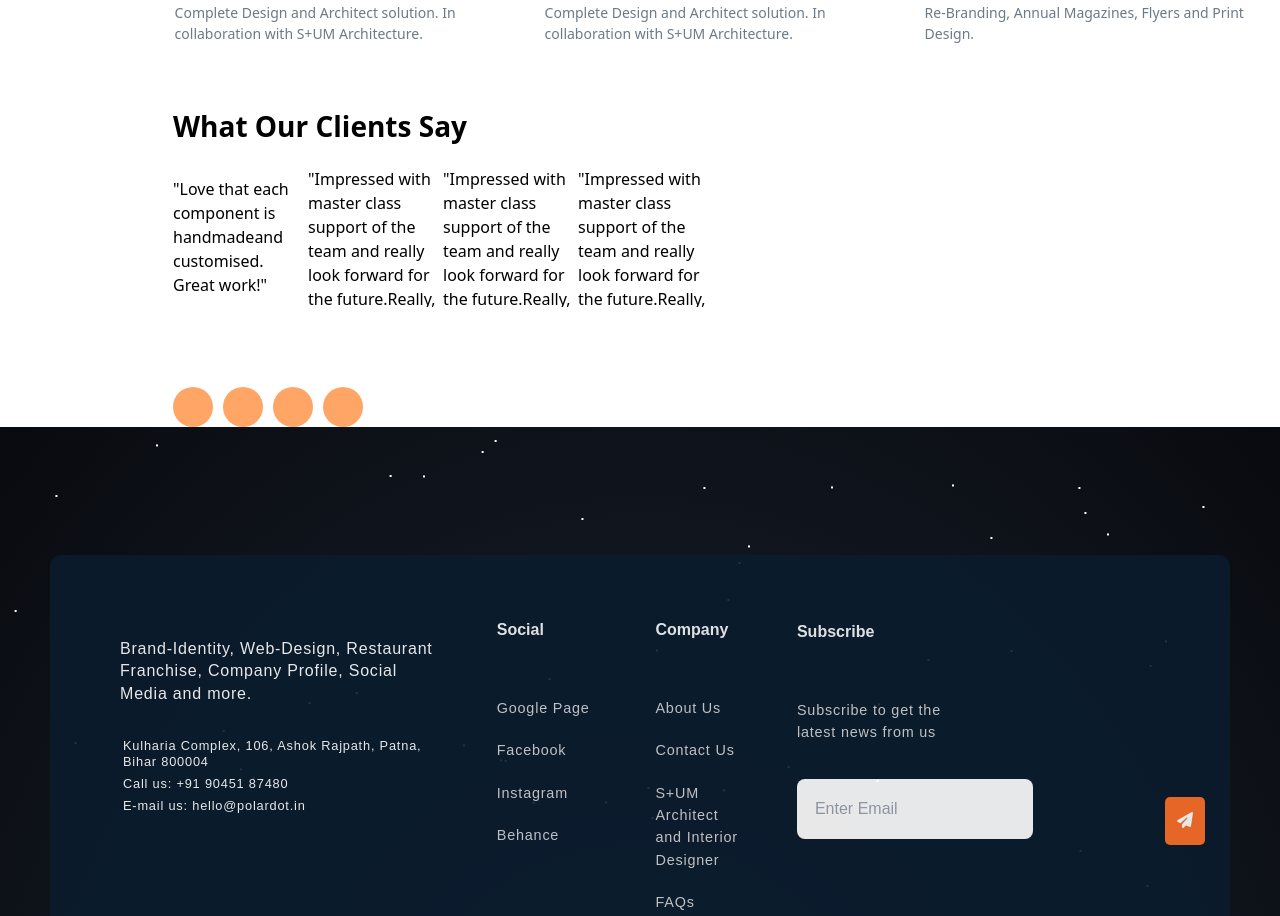
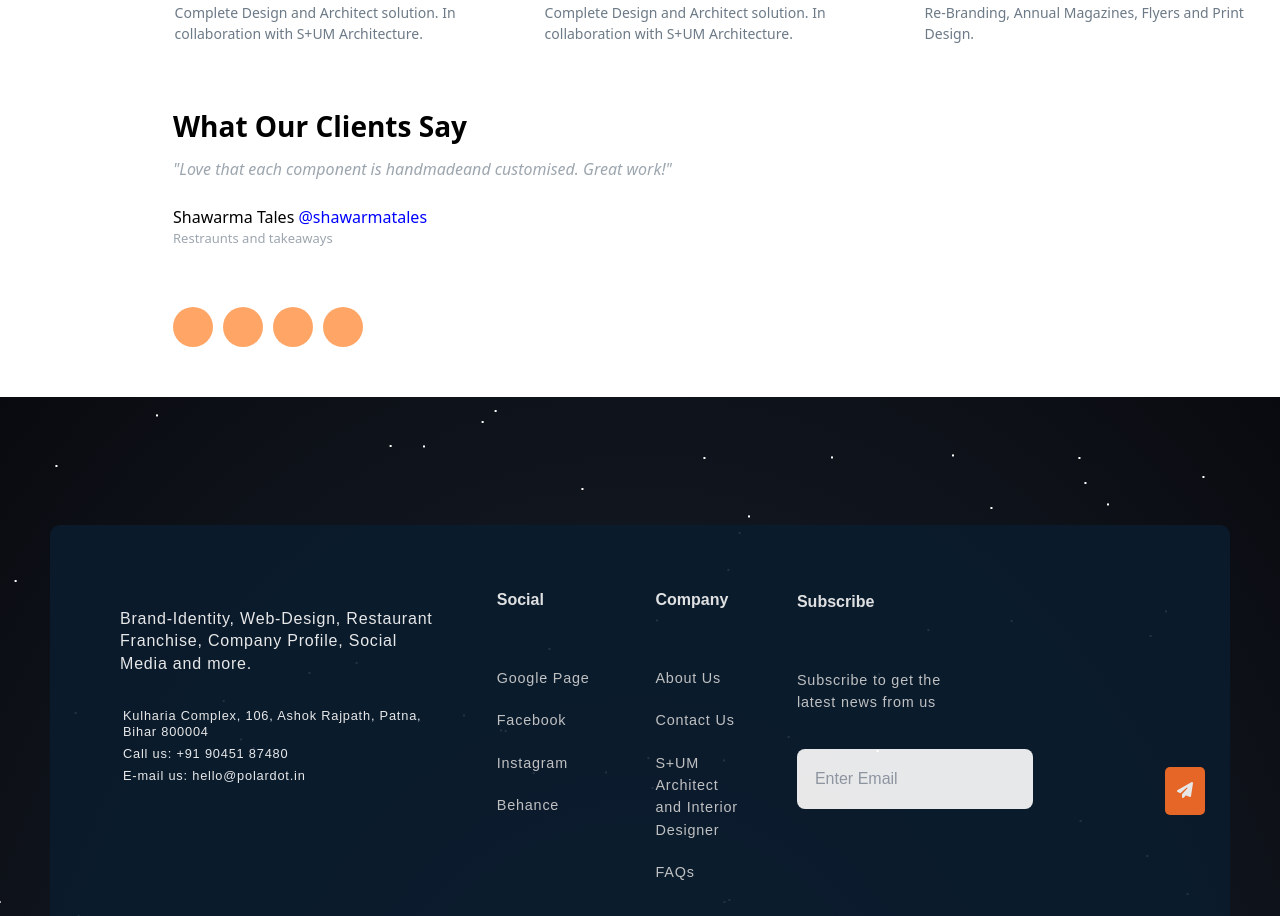
Before and after one commit to Kashyap-Rishi/Polardotclone, a React (Create React App) app in the folder my-app/: page / in a window 1280 px wide. Shown: the part 3820-4736 px from the top of the page. Built offline with nearby package versions, Linux system fonts and the light colour scheme.

Commit message:
styledcrousel

```diff
--- a/my-app/src/components/review/Review.jsx
+++ b/my-app/src/components/review/Review.jsx
@@ -2,6 +2,36 @@ import React from "react";
 import "./review.scss";
 
 const Review = () => {
+
+    function animation1(){
+        document.getElementById('cir1').className='c1'
+        document.getElementById('cir2').className='circle2'
+        document.getElementById('cir3').className='circle3'
+        document.getElementById('cir4').className='circle4'
+
+    }
+
+    function animation2(){
+        document.getElementById('cir1').className='circle1'
+        document.getElementById('cir2').className='c2'
+        document.getElementById('cir3').className='circle3'
+        document.getElementById('cir4').className='circle4'
+
+    }
+    function animation3(){
+        document.getElementById('cir1').className='circle1'
+        document.getElementById('cir2').className='circle2'
+        document.getElementById('cir3').className='c3'
+        document.getElementById('cir4').className='circle4'
+
+    }
+    function animation4(){
+        document.getElementById('cir1').className='circle1'
+        document.getElementById('cir2').className='circle2'
+        document.getElementById('cir3').className='circle3'
+        document.getElementById('cir4').className='c4'
+
+    }
     return (
         <div className="reviewSection">
             <div className="reviewHead">
@@ -9,58 +39,21 @@ const Review = () => {
             </div>
             <div className="carousel">
                 <div className="firstrev">
-                    "Love that each component is handmadeand customised. Great work!"
+                    <div className="reviewone"><i>"Love that each component is handmadeand customised. Great work!"</i></div>
                     <br>
                     </br>
-                    <br>
-                    </br>
-                    <font>Shawarma Tales <a href="">@shawarmatales</a></font>
-                </div>
-                <div className="secondrev">
-
-                    "Impressed with master class support of the team and
-                    really look forward for the future.Really, really
-                    well made! Love that each component is handmade and
-                    customised. Great Work!"
-
-                    <br>
-                    </br>
-                    <br>
-                    </br>
-                    <font>Tommy Reaves <a href="">@shawarmatales</a></font>
-                </div>
-                <div className="thirdrev">
-                    "Impressed with master class support of the team and
-                    really look forward for the future.Really, really
-                    well made! Love that each component is handmade and
-                    customised. Great Work!"
-
-                    <br>
-                    </br>
-                    <br>
-                    </br>
-                    <font>Tommy Reaves <a href="">@shawarmatales</a></font>
-                </div>
-                <div className="forthtrev">
-                    "Impressed with master class support of the team and
-                    really look forward for the future.Really, really
-                    well made! Love that each component is handmade and
-                    customised. Great Work!"
-
-                    <br>
-                    </br>
-                    <br>
-                    </br>
-                    <font>Tommy Reaves <a href="">@shawarmatales</a></font>
+                    <font size="16px" className="reviewer">Shawarma Tales <a href="" className="link">@shawarmatales</a></font>
+                    <div className="subtext">Restraunts and takeaways</div>
                 </div>
 
-            </div>
-            <div className="fourcircles">
-                    <div className="c1"><img src="images/02.png"></img></div>
-                    <div className="c2"><img src="images/02.png"></img></div>
-                    <div className="c3"><img src="images/02.png"></img></div>
-                    <div className="c4"><img src="images/02.png"></img></div>
+        </div>
+        <div className="fourcircles">
+                    <div className="circle1" id="cir1"><img src="images/02.png" onClick={animation1} ></img></div>
+                    <div className="circle2" id="cir2"><img src="images/02.png" onClick={animation2}></img></div>
+                    <div className="circle3" id="cir3"><img src="images/02.png" onClick={animation3}></img></div>
+                    <div className="circle4" id="cir4"><img src="images/02.png" onClick={animation4}></img></div>
                 </div>
+
         </div>
     )
 }
--- a/my-app/src/components/review/review.scss
+++ b/my-app/src/components/review/review.scss
@@ -32,34 +32,84 @@
 
 }
 .carousel{
-    margin-top: 10px;
+    margin-top: -10px;
     display: flex;
     overflow: hidden;
     width: 540px;
     height: 150px;
-    margin-bottom: 80px;
+    margin-bottom: 20px;
     align-items: center;
 }
 
 .fourcircles{
     display: flex;
+    margin-bottom: 50px;
 
 }
+
+.circle1{
+    width: 40px;
+    height: 40px;
+    border-radius: 100%;
+    margin-right: 10px;
+    overflow: hidden;
+    opacity: 0.6;
+    transition: transform 0.5s ease;
+    transform: scale(1);
+
+}
+.circle2{
+    width: 40px;
+    height: 40px;
+    border-radius: 100%;
+    margin-right: 10px;
+    overflow: hidden;
+    opacity: 0.6;
+    transition: transform 0.5s ease;
+    transform: scale(1);
+}
+.circle3{
+    width: 40px;
+    height: 40px;
+    border-radius: 100%;
+    margin-right: 10px;
+    overflow: hidden;
+    opacity: 0.6;
+    transition: transform 0.5s ease;
+    transform: scale(1);
+}
+.circle4{
+    width: 40px;
+    height: 40px;
+    border-radius: 100%;
+    margin-right: 10px;
+    overflow: hidden;
+    opacity: 0.6;
+    transition: transform 0.5s ease;
+    transform: scale(1);
+}
+
 .c1{
     width: 40px;
     height: 40px;
     border-radius: 100%;
     margin-right: 10px;
     overflow: hidden;
-    opacity: 0.6;
+    animation-duration: 1s;
+    transition: transform 0.5s ease;
+    transform: scale(0.8);
 }
+
+
+
 .c2{
     width: 40px;
     height: 40px;
     border-radius: 100%;
     margin-right: 10px;
     overflow: hidden;
-    opacity: 0.6;
+    transition: transform 0.5s ease;
+    transform: scale(0.8);
 }
 .c3{
     width: 40px;
@@ -67,12 +117,37 @@
     border-radius: 100%;
     margin-right: 10px;
     overflow: hidden;
-    opacity: 0.6;
+    transition: transform 0.5s ease;
+    transform: scale(0.8);
 }
 .c4{
     width: 40px;
     height: 40px;
     border-radius: 100%;
     overflow: hidden;
-    opacity: 0.6;
+
+    transition: transform 0.5s ease;
+    transform: scale(0.8);
 }
+
+.reviewone{
+    font-size: 16px;
+    color: #9da6af;
+    font-style: italic;
+    font-weight: 400;
+}
+
+.reviewer{
+    font-size: 16px;
+    font-weight: 500;
+}
+.link{
+    font-size: 16px;
+    font-weight: 500;
+    color: blue;
+}
+.subtext{
+    color: #9da6af;
+    font-size: 13px;
+    font-weight: 400;
+}
```
Also changed, not shown: 1 other file (tests, documents, lock files or other folders).
